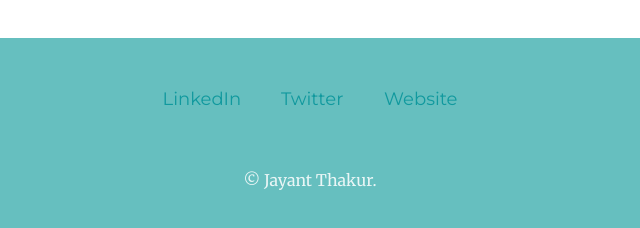
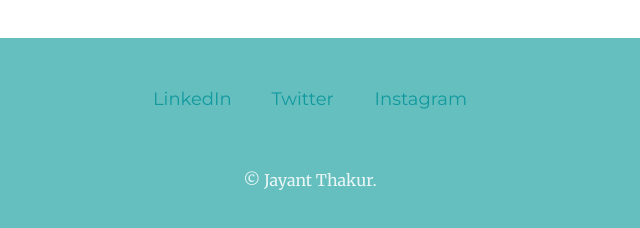
Before and after one commit to Jbadry/My_Website, a plain HTML site: page index.html in a window 1280 px wide. Shown: the part 2766-2994 px from the top of the page, 330-970 px from the left. Drawn offline with Linux system fonts and the light colour scheme.

Commit message:
Update index.html

```diff
--- a/index.html
+++ b/index.html
@@ -51,7 +51,7 @@
   <div class="contact">
     <a class="footer-link" href="https://www.linkedin.com/in/jayant-thakur-2b4214210/">LinkedIn</a>
     <a class="footer-link" href="https://twitter.com/JBadryy">Twitter  </a>
-    <a class="footer-link" href="https://jbadry.github.io/My_Website/">  Website</a>
+    <a class="footer-link" href="https://www.instagram.com/jayzz.ux/">  Instagram</a>
     <p id="bottom-text">© Jayant Thakur.</p>
   </div>
 
```
